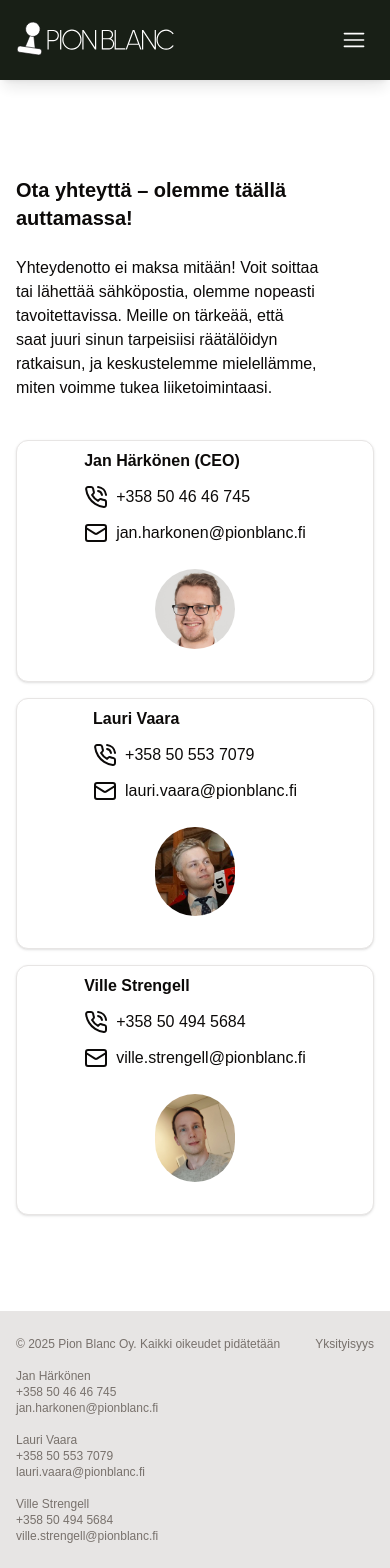
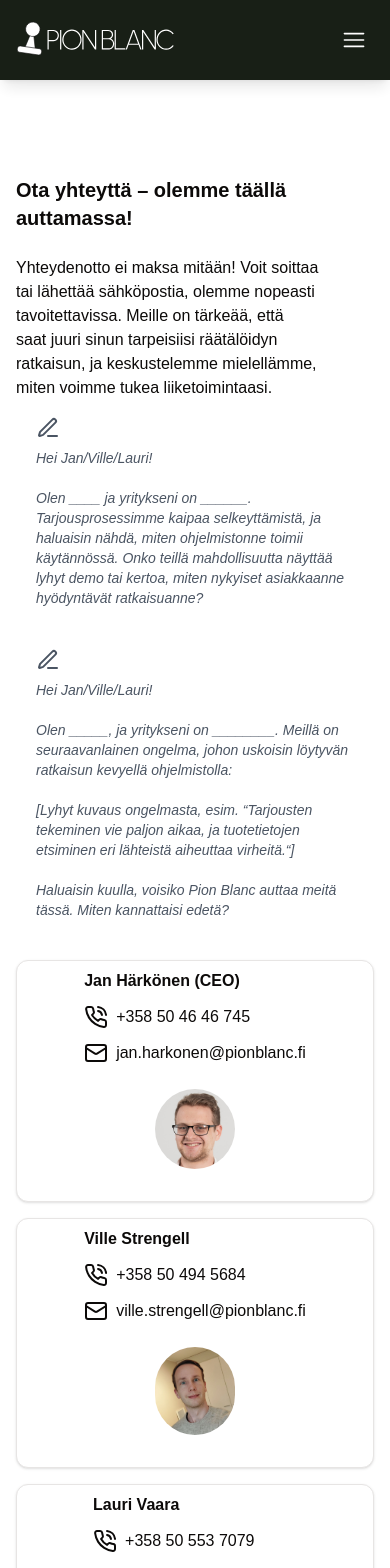
Before and after one commit to strengv1/pionblanc, a Next.js app: page /contact_us in a window 390 px wide. Shown: the top 1568 px of the page. Built offline with nearby package versions, Linux system fonts and the light colour scheme; no server answers.

Commit message:
esimerkki mailit

```diff
--- a/src/app/contact_us/page.tsx
+++ b/src/app/contact_us/page.tsx
@@ -1,4 +1,4 @@
-import { MailIcon, PhoneCallIcon } from 'lucide-react'
+import { MailIcon, PenLine, PhoneCallIcon } from 'lucide-react'
 import { Card } from '@/components/ui/card'
 import Image from 'next/image'
 import { useTranslations } from "next-intl";
@@ -11,7 +11,7 @@
   const imageClasses = "rounded-full object-contain my-6"
   return (
     <div className="max-w-screen-xl w-full mx-auto my-24 px-4">
-      <div className="flex flex-col gap-6 pt-20 pb-10 lg:pt-32 lg:pb-20 text-left">
+      <div className="flex flex-col gap-6 pt-20 pb-4 lg:pt-32 lg:pb-16 text-left">
         <h1 className="text-xl sm:text-3xl font-bold">
           {t("title")}
         </h1>
@@ -19,6 +19,26 @@
           {t("paragraph")}
         </p>
       </div>
+
+      <div className="flex flex-col md:flex-row text-gray-600 italic text-sm">
+        <div className="flex-1 flex flex-col gap-2 pb-10 lg:pb-20 text-left px-5 md:px-15">
+          <PenLine />
+          <p className="">
+            {t("hey")}<br/><br/>
+            {t("exampleMessage1")}
+          </p>
+        </div>
+        <div className="flex-1 flex flex-col gap-2 pb-10 lg:pb-20 text-left px-5 md:px-15">
+          <PenLine />
+          <p className="">
+            {t("hey")}<br/><br/>
+            {t("exampleMessage2_1")}<br/><br/>
+            [{t("exampleMessage2_2")}]<br/><br/>
+            {t("exampleMessage2_3")}
+          </p>
+        </div>
+      </div>
+
 
       <div className="grid grid-cols-1 mx-0 md:mx-40 xl:mx-0 xl:grid-cols-3 gap-4 ">
         <Card className={cardClasses}>
@@ -34,6 +54,25 @@
           <Image
             src="/jan.jpg"
             alt="Jan Härkönen"
+            width={80}
+            height={80}
+            className={imageClasses}
+          />
+        </Card>
+
+        <Card className={cardClasses}>
+          <div className={commonDivClasses}>
+            <h1 className="font-bold">Ville Strengell</h1>
+            <p className="flex items-center">
+              <PhoneCallIcon className="mr-2" /><span>+358 50 494 5684</span>
+            </p>
+            <p className="flex items-center">
+              <MailIcon className="mr-2" /> <span>ville.strengell@pionblanc.fi</span>
+            </p>
+          </div>
+          <Image
+            src="/ville.jpg"
+            alt="Ville Strengell"
             width={80}
             height={80}
             className={imageClasses}
@@ -59,24 +98,6 @@
           />
         </Card>
 
-        <Card className={cardClasses}>
-          <div className={commonDivClasses}>
-            <h1 className="font-bold">Ville Strengell</h1>
-            <p className="flex items-center">
-              <PhoneCallIcon className="mr-2" /><span>+358 50 494 5684</span>
-            </p>
-            <p className="flex items-center">
-              <MailIcon className="mr-2" /> <span>ville.strengell@pionblanc.fi</span>
-            </p>
-          </div>
-          <Image
-            src="/ville.jpg"
-            alt="Ville Strengell"
-            width={80}
-            height={80}
-            className={imageClasses}
-          />
-        </Card>
       </div>
     </div>
   )
--- a/src/messages/en.json
+++ b/src/messages/en.json
@@ -67,7 +67,12 @@
   },
   "ContactUs":{
     "title":"Contact us – we're here to help!",
-    "paragraph": "Feel free to reach out, no strings attached! You can call or email us—we are easy to reach. It's important to us that you get a solution tailored to your needs, and we're happy to discuss how we can support your business."
+    "paragraph": "Feel free to reach out, no strings attached! You can call or email us—we are easy to reach. It's important to us that you get a solution tailored to your needs, and we're happy to discuss how we can support your business.",
+    "hey": "Hi Jan/Ville/Lauri!",
+    "exampleMessage1": "I am ____ and my company is ______. Our quoting process needs more clarity, and I would like to see how your software works in practice. Would it be possible for you to give a short demo or explain how your current customers are using your solution?",
+    "exampleMessage2_1": "I am _____, and my company is ________. We have the following issue, for which I believe a lightweight software solution could be the answer.",
+    "exampleMessage2_2": "A brief description of the issue, e.g., 'Creating quotes takes a lot of time, and searching for product information from various sources leads to errors.'",
+    "exampleMessage2_3": "I would like to hear if Pion Blanc could help us with this. How should we proceed?"
   },
   "FinalHookSection": {
     "title": "Interested?",
--- a/src/messages/fi.json
+++ b/src/messages/fi.json
@@ -68,7 +68,13 @@
   },
   "ContactUs":{
     "title":"Ota yhteyttä – olemme täällä auttamassa!",
-    "paragraph": "Yhteydenotto ei maksa mitään! Voit soittaa tai lähettää sähköpostia, olemme nopeasti tavoitettavissa. Meille on tärkeää, että saat juuri sinun tarpeisiisi räätälöidyn ratkaisun, ja keskustelemme mielellämme, miten voimme tukea liiketoimintaasi."
+    "paragraph": "Yhteydenotto ei maksa mitään! Voit soittaa tai lähettää sähköpostia, olemme nopeasti tavoitettavissa. Meille on tärkeää, että saat juuri sinun tarpeisiisi räätälöidyn ratkaisun, ja keskustelemme mielellämme, miten voimme tukea liiketoimintaasi.",
+    "hey": "Hei Jan/Ville/Lauri!",
+    "exampleMessage1": "Olen ____ ja yritykseni on ______. Tarjousprosessimme kaipaa selkeyttämistä, ja haluaisin nähdä, miten ohjelmistonne toimii käytännössä. Onko teillä mahdollisuutta näyttää lyhyt demo tai kertoa, miten nykyiset asiakkaanne hyödyntävät ratkaisuanne?",
+    "exampleMessage2_1": "Olen _____, ja yritykseni on ________. Meillä on seuraavanlainen ongelma, johon uskoisin löytyvän ratkaisun kevyellä ohjelmistolla:",
+    "exampleMessage2_2": "Lyhyt kuvaus ongelmasta, esim. “Tarjousten tekeminen vie paljon aikaa, ja tuotetietojen etsiminen eri lähteistä aiheuttaa virheitä.“",
+    "exampleMessage2_3": "Haluaisin kuulla, voisiko Pion Blanc auttaa meitä tässä. Miten kannattaisi edetä?"
+
   },
   "FinalHookSection": {
     "title": "Kiinnostuitko?",
```
